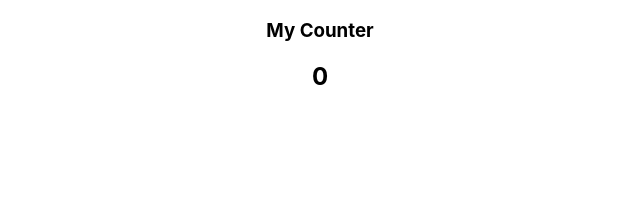
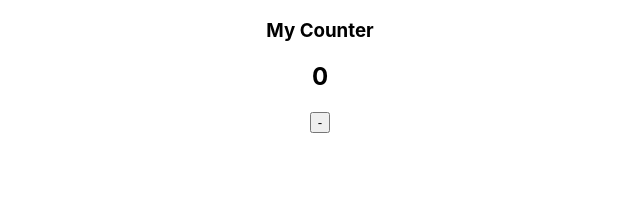
Before and after one commit to IsaacBruno/React-Testing-Library-Crash-Course, a React (Create React App) app: page / in a window 1280 px wide. Shown: the top 202 px of the page, without its empty margins (320-960 px from the left). Built offline with nearby package versions, Linux system fonts and the light colour scheme.

Commit message:
feat: ensure subtract button renders with -

```diff
--- a/src/Counter/Counter.jsx
+++ b/src/Counter/Counter.jsx
@@ -7,8 +7,9 @@ function Counter() {
     <div>
       <h3 data-testid="header">My Counter</h3>
       <h2 data-testid="counter">{counterValue}</h2>
+      <button data-testid="subtract-btn">-</button>
     </div>
   );
 }
 
-export default Counter
+export default Counter;
```
